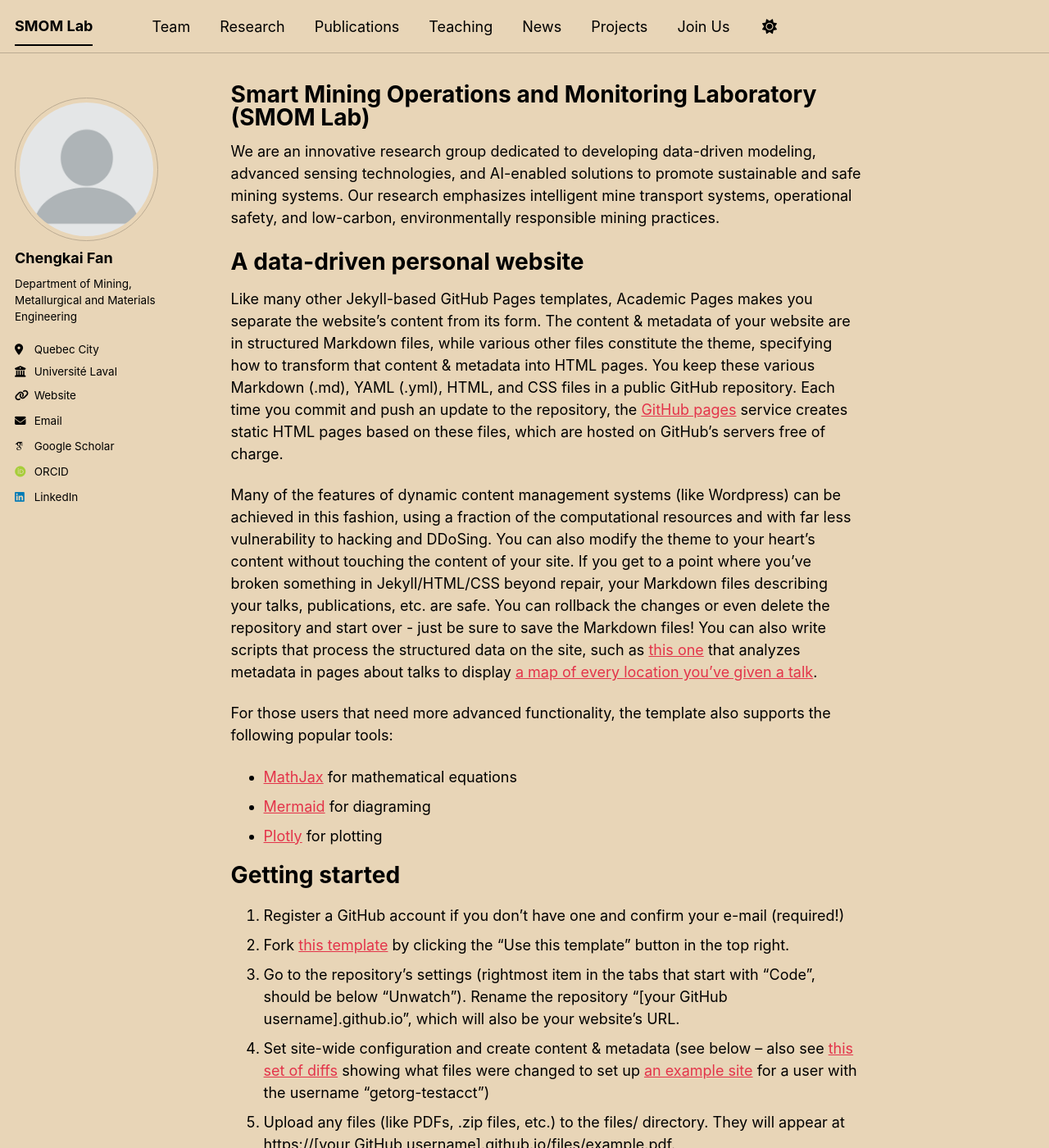
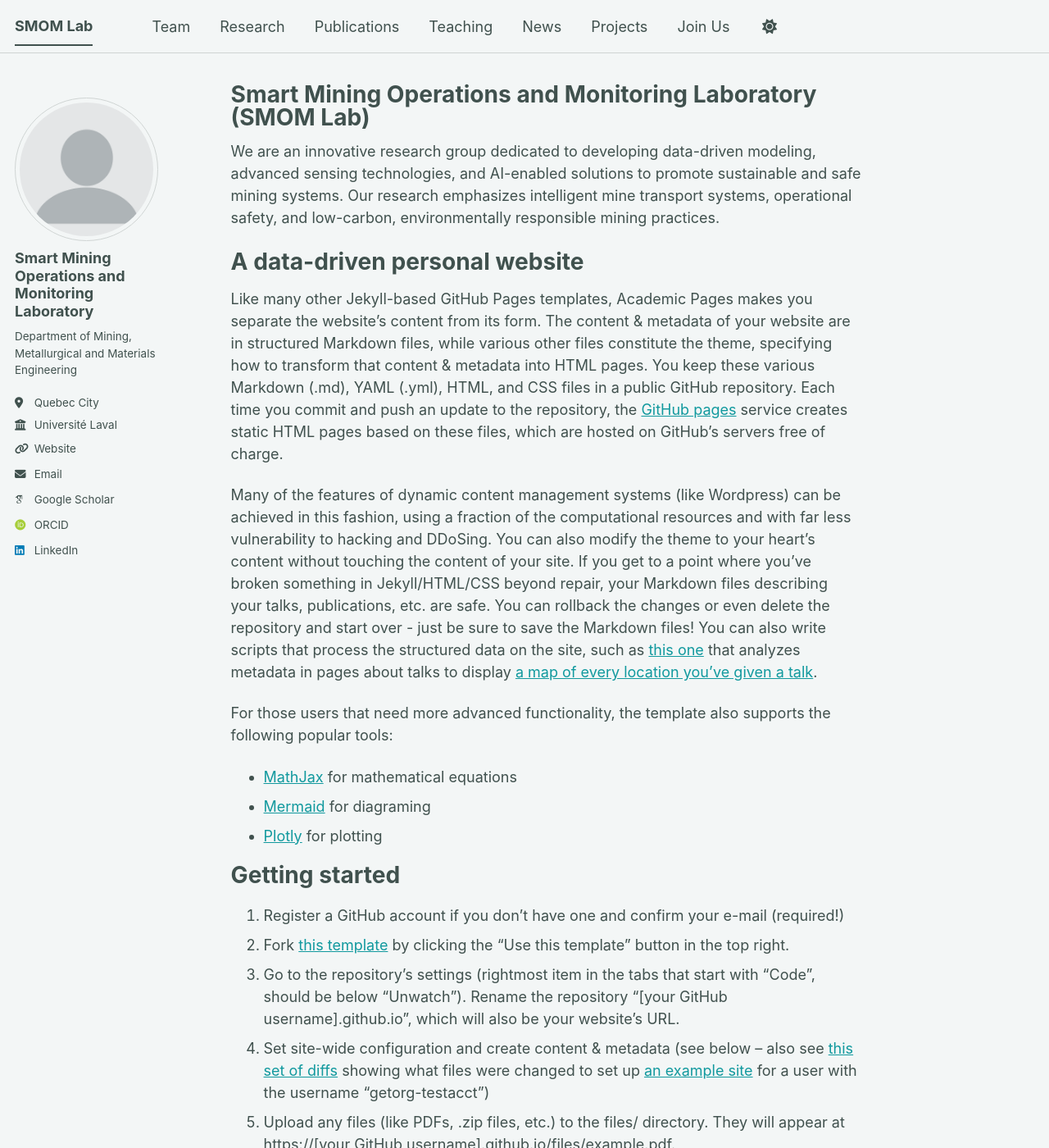
Before and after one commit to chengkaifan76/smomlab.github.io, a Jekyll site: the page built from _pages/about.md, in a window 1280 px wide and 1400 px high. Shown: the whole window at 82% size. Built offline with Jekyll 4.4.1, drawn with Linux system fonts in a browser that asks for light colours; some web fonts are replaced; a script bundle is joined from its source files by our own code; library files that are not in the unit come from our copies.

Commit message:
Update _config.yml

```diff
--- a/_config.yml
+++ b/_config.yml
@@ -8,7 +8,7 @@
 
 # Basic Site Settings
 locale                   : "en-US"
-site_theme               : "sunrise" # The available themes options are "default", "air", "sunrise", "mint", "dirt" and "contrast"
+site_theme               : "mint" # The available themes options are "default", "air", "sunrise", "mint", "dirt" and "contrast"
 title                    : "SMOM Lab"
 title_separator          : "-"
 name                     : &name "Smart Mining Operations and Monitoring Laboratory"
@@ -24,7 +24,7 @@ repository               : "academicpages/academicpages.github.io"
 author:
   # Biographic information
   avatar           : "profile.png"
-  name             : "Chengkai Fan"
+  name             : "Smart Mining Operations and Monitoring Laboratory"
   pronouns         : # example: "she/her"
   bio              : "Department of Mining, Metallurgical and Materials Engineering"
   location         : "Quebec City"
```
